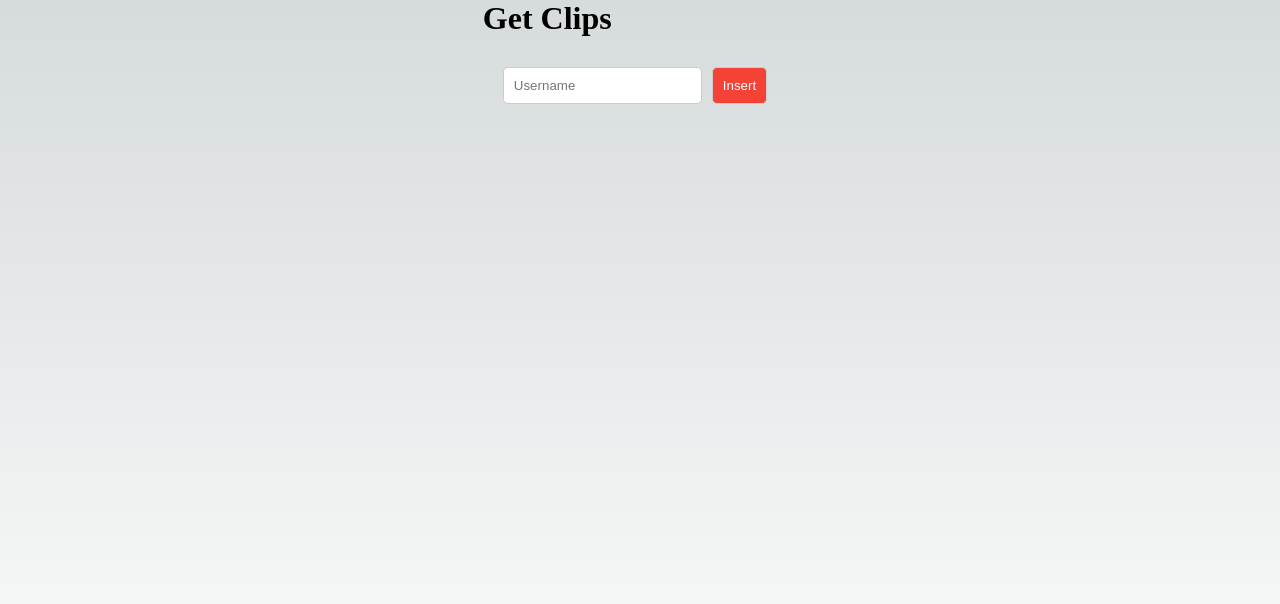
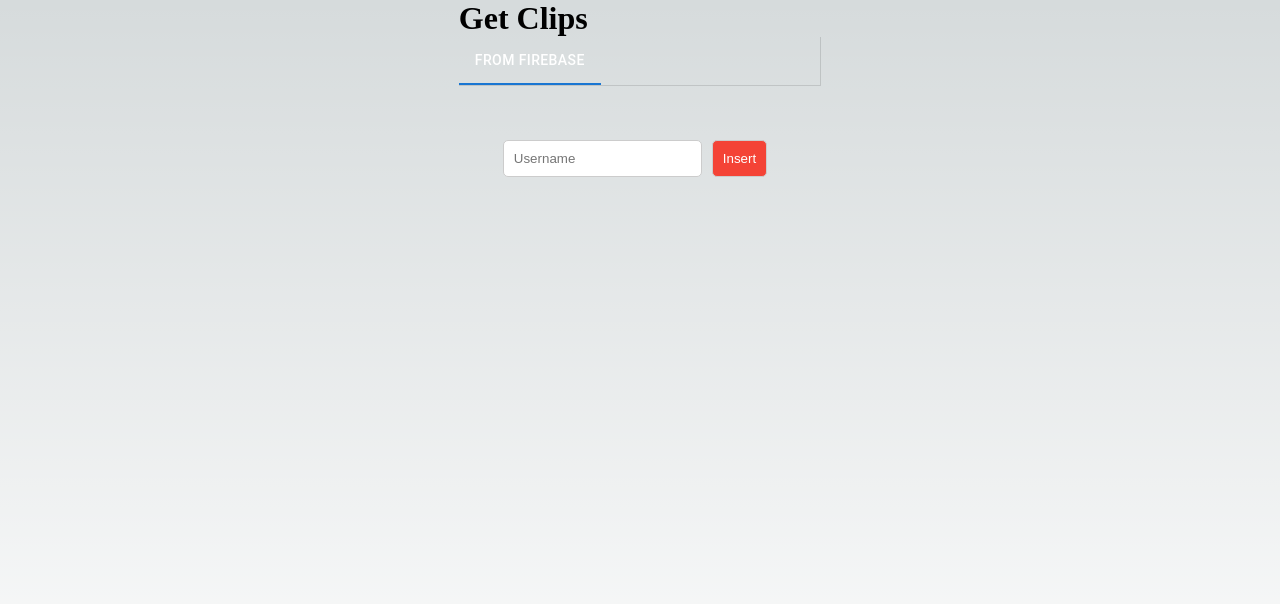
Before and after one commit to melihcanclk/twitch-clip-downloader, a Next.js app: page /getClips in a window 1280 px wide. Shown: the top 604 px of the page. Built offline with nearby package versions, Linux system fonts and the light colour scheme.

Commit message:
mui tabbed get clips

```diff
--- /dev/null
+++ b/components/TabPanel/CustomTabs.js
@@ -0,0 +1,60 @@
+import * as React from 'react';
+import Box from '@mui/material/Box';
+import Tabs from '@mui/material/Tabs';
+import Tab from '@mui/material/Tab';
+import { styles } from '@/styles/styles';
+
+import { TabPanel } from '@/components/TabPanel/TabPanel';
+import { a11yProps } from '@/components/TabPanel/a11yProps';
+import { Tab_0 } from '@/components/TabPanel/tabs/Tab_0';
+import { Tab_1 } from '@/components/TabPanel/tabs/Tab_1';
+
+export default function CustomTabs() {
+    const [value, setValue] = React.useState(0);
+    const [clips, setClips] = React.useState([]);
+
+    const handleChange = (event, newValue) => {
+        setValue(newValue);
+    };
+
+    return (
+        <Box sx={{ width: '100%' }}>
+            <Box sx={{ borderBottom: 1, borderColor: 'divider' }}>
+                <Tabs
+                    value={value}
+                    onChange={handleChange}
+                    aria-label="Vertical tabs example"
+                    sx={{ borderRight: 1, borderColor: 'divider' }}
+                >
+                    <Tab style={styles.tab} label="From Firebase" {...a11yProps(0)} />
+                    {/* <Tab style={styles.tab} label="From Search" {...a11yProps(1)} /> */}
+                </Tabs>
+            </Box>
+            {/* <TabPanel value={value} index={0} >
+                <div>
+                    <Tab_0 />
+                </div>
+            </TabPanel> */}
+            <TabPanel value={value} index={0} >
+                <div>
+                    <Tab_1 setClips={setClips} />
+                    <div>
+                        {clips.map((clip, index) => {
+                            return (
+                                <div key={index}>
+                                    <img src={clip.thumbnail_url} />
+                                    <div style={{
+                                        display: 'flex',
+                                        justifyContent: 'center',
+                                    }}>
+                                        <a href={`${clip.url}`}>{clip.title}</a>
+                                    </div>
+                                </div>
+                            )
+                        })}
+                    </div>
+                </div>
+            </TabPanel>
+        </Box>
+    );
+}
--- /dev/null
+++ b/components/TabPanel/TabPanel.jsx
@@ -0,0 +1,21 @@
+import { Box } from "@mui/system";
+
+export const TabPanel = (props) => {
+    const { children, value, index, ...other } = props;
+
+    return (
+        <div
+            role="tabpanel"
+            hidden={value !== index}
+            id={`full-width-tabpanel-${index}`}
+            aria-labelledby={`full-width-tab-${index}`}
+            {...other}
+        >
+            {value === index && (
+                <Box sx={{ p: 3 }}>
+                    <>{children}</>
+                </Box>
+            )}
+        </div>
+    );
+}
--- /dev/null
+++ b/components/TabPanel/a11yProps.jsx
@@ -0,0 +1,6 @@
+export const a11yProps = (index) => {
+    return {
+        id: `full-width-tab-${index}`,
+        'aria-controls': `full-width-tabpanel-${index}`,
+    };
+}
--- /dev/null
+++ b/components/TabPanel/tabs/Tab_0.jsx
@@ -0,0 +1,7 @@
+export const Tab_0 = () => {
+    return (
+        <div>
+            <h1>Tab_0</h1>
+        </div>
+    )
+}
--- /dev/null
+++ b/components/TabPanel/tabs/Tab_1.jsx
@@ -0,0 +1,29 @@
+import React from 'react'
+import fetchData from '@/components/twitch/fetch';
+import { convertUserNameToID } from '@/components/twitch/convertUsernameToID';
+import { styles } from '@/styles/styles';
+
+export const Tab_1 = ({ setClips }) => {
+    const usernameRef = React.useRef();
+
+    return (
+        <div>
+            <div style={styles.btnContainer}>
+                <input style={styles.input} ref={usernameRef} type="text" placeholder="Username" />
+                <button style={styles.btn}
+                    onClick={async () => {
+                        // get twitch clips using username from helix twitch api
+                        // https://dev.twitch.tv/docs/api/reference#get-clips
+                        const username = usernameRef.current.value;
+                        const userID = await convertUserNameToID(username);
+
+                        const clips = await fetchData(
+                            `https://api.twitch.tv/helix/clips?broadcaster_id=${userID}`
+                        )
+                        setClips(clips.data);
+                    }}
+                >Insert</button>
+            </div>
+        </div>
+    )
+}
--- a/components/twitch/convertUsernameToID.js
+++ b/components/twitch/convertUsernameToID.jsx
@@ -1,7 +1,7 @@
 import fetchData from "./fetch";
 
 // convert twitch username to id
-const convertUserNameToID = async (username) => {
+export const convertUserNameToID = async (username) => {
     const res = await fetchData(`https://api.twitch.tv/helix/users?login=${username}`);
     if (res.data.length > 0) {
         return res.data[0].id;
@@ -10,5 +10,3 @@ const convertUserNameToID = async (username) => {
         return null;
     }
 }
-
-export default convertUserNameToID;
--- a/package.json
+++ b/package.json
@@ -13,6 +13,9 @@
     "lint": "next lint"
   },
   "dependencies": {
+    "@emotion/react": "^11.10.6",
+    "@emotion/styled": "^11.10.6",
+    "@mui/material": "^5.11.10",
     "@next/font": "13.1.6",
     "axios": "^1.3.0",
     "dotenv": "^16.0.3",
--- a/pages/getClips/index.js
+++ b/pages/getClips/index.js
@@ -1,33 +1,14 @@
 import React, { useRef, useState, useEffect } from 'react';
-import { styles } from '@/styles/styles';
-import fetchData from '@/components/twitch/fetch';
-import convertUserNameToID from '@/components/twitch/convertUsernameToID';
+import CustomTabs from '@/components/TabPanel/CustomTabs';
 // TODO : https://www.reddit.com/r/bash/comments/8aktn4/how_to_download_latest_5_twitch_videos_with/
 const GetClips = () => {
-    const usernameRef = useRef();
 
     // get from local storage
     return (
+
         <div>
             <h1>Get Clips</h1>
-            <div>
-                <div style={styles.btnContainer}>
-                    <input style={styles.input} ref={usernameRef} type="text" placeholder="Username" />
-                    <button style={styles.btn}
-                        onClick={async () => {
-                            // get twitch clips using username from helix twitch api
-                            // https://dev.twitch.tv/docs/api/reference#get-clips
-                            const username = usernameRef.current.value;
-                            const userID = await convertUserNameToID(username);
-
-                            const x = await fetchData(
-                                `https://api.twitch.tv/helix/clips?broadcaster_id=${userID}`
-                            )
-                            console.log(x)
-                        }}
-                    >Insert</button>
-                </div>
-            </div>
+            <CustomTabs />
         </div >
     )
 }
--- a/pages/index.js
+++ b/pages/index.js
@@ -21,7 +21,6 @@ const Home = () => {
           <div style={styles.btnContainer}>
             <a style={styles.btnInner} href={`/addUser`}>Add User</a>
             <a style={styles.btnInner} href={`/getClips`}>Get Clips</a>
-            <a style={styles.btnInner} href={`/getFollowedUsers`}>Get Followed Users</a>
           </div>
         ) : (
           <div style={styles.connectTwitch}>
--- a/styles/styles.jsx
+++ b/styles/styles.jsx
@@ -50,5 +50,8 @@ export const styles = {
         flexDirection: "column",
         alignItems: "center",
         justifyContent: "center",
+    },
+    tab: {
+        color: "white",
     }
 }
```
Also changed, not shown: 1 other file (tests, documents, lock files or other folders).
